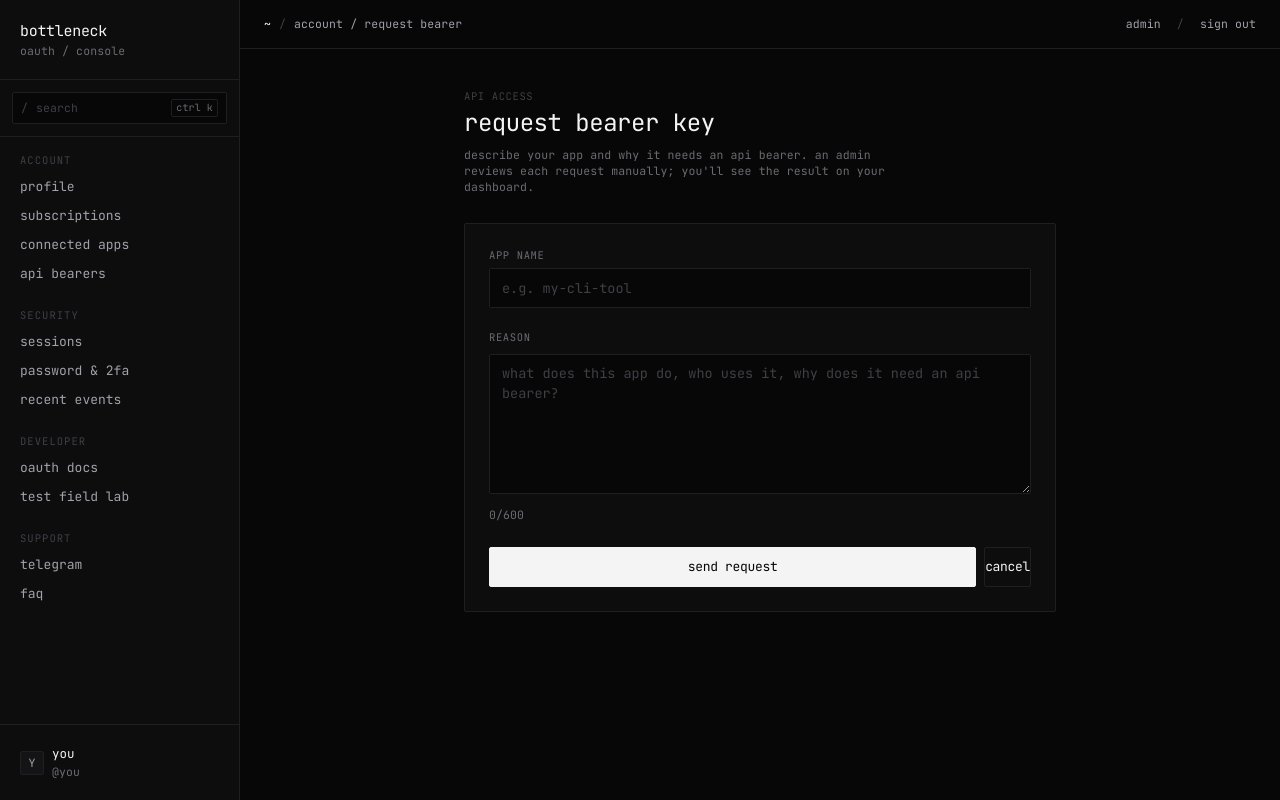
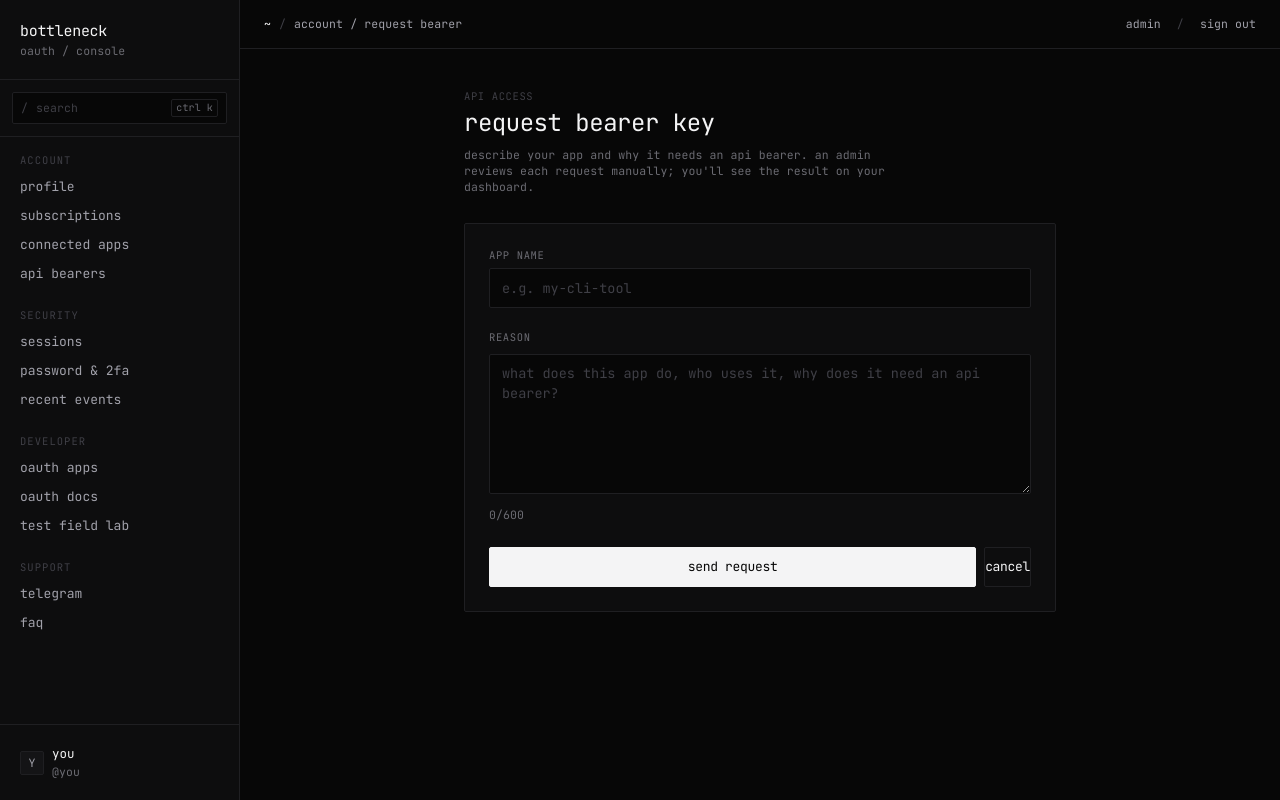
Before and after one commit to SynapLink/auth, a Next.js app: page /request-bearer in a window 1280 px wide. Built offline with nearby package versions, Linux system fonts and the light colour scheme.

Commit message:
fix: resolve build error and add sidebar links for developer portal

```diff
--- a/components/Sidebar.tsx
+++ b/components/Sidebar.tsx
@@ -30,6 +30,7 @@ const groups: { label: string; items: NavItem[] }[] = [
   {
     label: "developer",
     items: [
+      { href: "/developers/apps", label: "oauth apps" },
       { href: "/developers/oauth", label: "oauth docs", newWindow: true },
       { href: "/developers/test-lab", label: "test field lab" },
     ],
```
